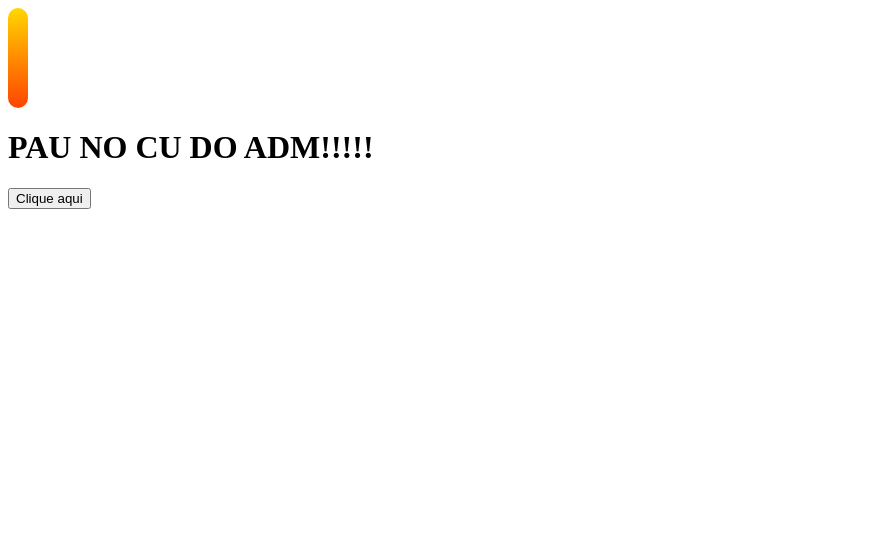
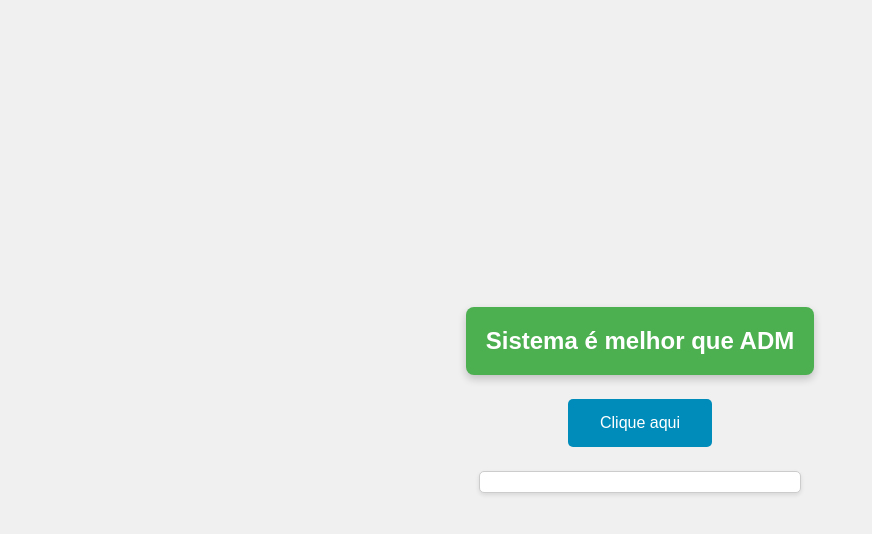
Before and after one commit to braiatenebras/surpresa_adm, a plain HTML site: page index.html in a window 1280 px wide. Shown: the whole page, without its empty margins (0-872 px from the left). Drawn offline with Linux system fonts and the light colour scheme.

Commit message:
Add files via upload

```diff
--- a/index.html
+++ b/index.html
@@ -1,27 +1,21 @@
 <!DOCTYPE html>
-<html lang="en">
+<html lang="pt-BR">
 <head>
     <meta charset="UTF-8">
     <meta name="viewport" content="width=device-width, initial-scale=1.0">
     <link rel="stylesheet" href="style.css">
-     <title>TMNC ADM</title>
-
+    <title>TMNC ADM</title>
 </head>
 <body>
     <header>
         <div class="paraadm">
-            <div class="fire">
-                <div class="flame"></div>
-                <div class="flame" style="animation-delay: 0.1s;"></div>
-                <div class="flame" style="animation-delay: 0.2s;"></div>
-                <div class="flame" style="animation-delay: 0.3s;"></div>
-                <div class="flame" style="animation-delay: 0.4s;"></div>
-            </div>
-            <h1> PAU NO CU DO ADM!!!!! </h1>
+            <h1>Sistema é melhor que ADM</h1>
         </div>
     </header>
-    <button id="startButton">Clique aqui</button>
-    <div id="output"></div>
+    <main>
+        <button id="startButton">Clique aqui</button>
+        <div id="output"></div>
+    </main>
 
     <script>
         document.getElementById('startButton').addEventListener('click', function() {
@@ -31,14 +25,13 @@
 
             const interval = setInterval(function() {
                 if (count <= 1000) {
-                    outputDiv.innerHTML += `${count}SISTEMA > ADM <br>`;
+                    outputDiv.innerHTML += `${count} ADM LIXO <br>`;
                     count++;
                 } else {
                     clearInterval(interval); // Para a contagem ao chegar a 1000
                 }
-            }, 100); // A cada 1000 milissegundos (1 segundo)
+            }, 100); // A cada 100 milissegundos
         });
     </script>
-
 </body>
 </html>
--- a/style.css
+++ b/style.css
@@ -1,51 +1,62 @@
-body {
 body {
     display: flex;
+    flex-direction: column;
     justify-content: center;
     align-items: center;
     height: 100vh;
-        background-color: black;
+    background-color: #f0f0f0;
     margin: 0;
+    font-family: 'Arial', sans-serif;
 }
 
-    .fire {
-        position: relative;
-        width: 20px;
-        height: 100px;
-        background: linear-gradient(to top, #ff4500, #ff8c00, #ffd700);
-        border-radius: 10px;
-        animation: flicker 0.1s infinite alternate;
-        overflow: hidden;
+header {
+    background-color: #4CAF50;
+    color: white;
+    padding: 20px;
+    border-radius: 8px;
+    box-shadow: 0 4px 8px rgba(0, 0, 0, 0.2);
 }
 
-    .flame {
-        position: absolute;
-        bottom: 100%;
-        left: 50%;
-        width: 10px;
-        height: 10px;
-        background: radial-gradient(circle, rgba(255, 255, 255, 0) 0%, rgba(255, 255, 255, 0.5) 50%, rgba(255, 165, 0, 0.8) 100%);
-        border-radius: 50%;
-        animation: rise 0.5s infinite;
-        transform: translateX(-50%);
+h1 {
+    margin: 0;
+    font-size: 24px;
 }
 
-    @keyframes flicker {
-        0% { opacity: 1; }
-        100% { opacity: 0.7; }
+main {
+    margin-top: 20px;
+    text-align: center;
 }
 
-    @keyframes rise {
-        0% {
-            transform: translateX(-50%) translateY(0);
-            opacity: 1;
-        }
-        100% {
-            transform: translateX(-50%) translateY(-30px);
-            opacity: 0;
-        }
-    }
+button {
+    background-color: #008CBA; /* Azul */
+    color: white;
+    padding: 15px 32px;
+    text-align: center;
+    text-decoration: none;
+    display: inline-block;
+    font-size: 16px;
+    margin: 4px 2px;
+    cursor: pointer;
+    border: none;
+    border-radius: 5px;
+    transition: background-color 0.3s, transform 0.2s;
 }
 
+button:hover {
+    background-color: #005f73; /* Azul escuro */
+    transform: scale(1.05);
+}
 
-    PINTO
+#output {
+    margin-top: 20px;
+    padding: 10px;
+    background-color: white;
+    border: 1px solid #ccc;
+    border-radius: 5px;
+    box-shadow: 0 2px 4px rgba(0, 0, 0, 0.1);
+    max-height: 300px;
+    overflow-y: auto;
+    width: 300px; /* Largura fixa para a saída */
+    font-size: 14px;
+    line-height: 1.5;
+}
```
Lines whose indentation alone changed are shown as unchanged.
